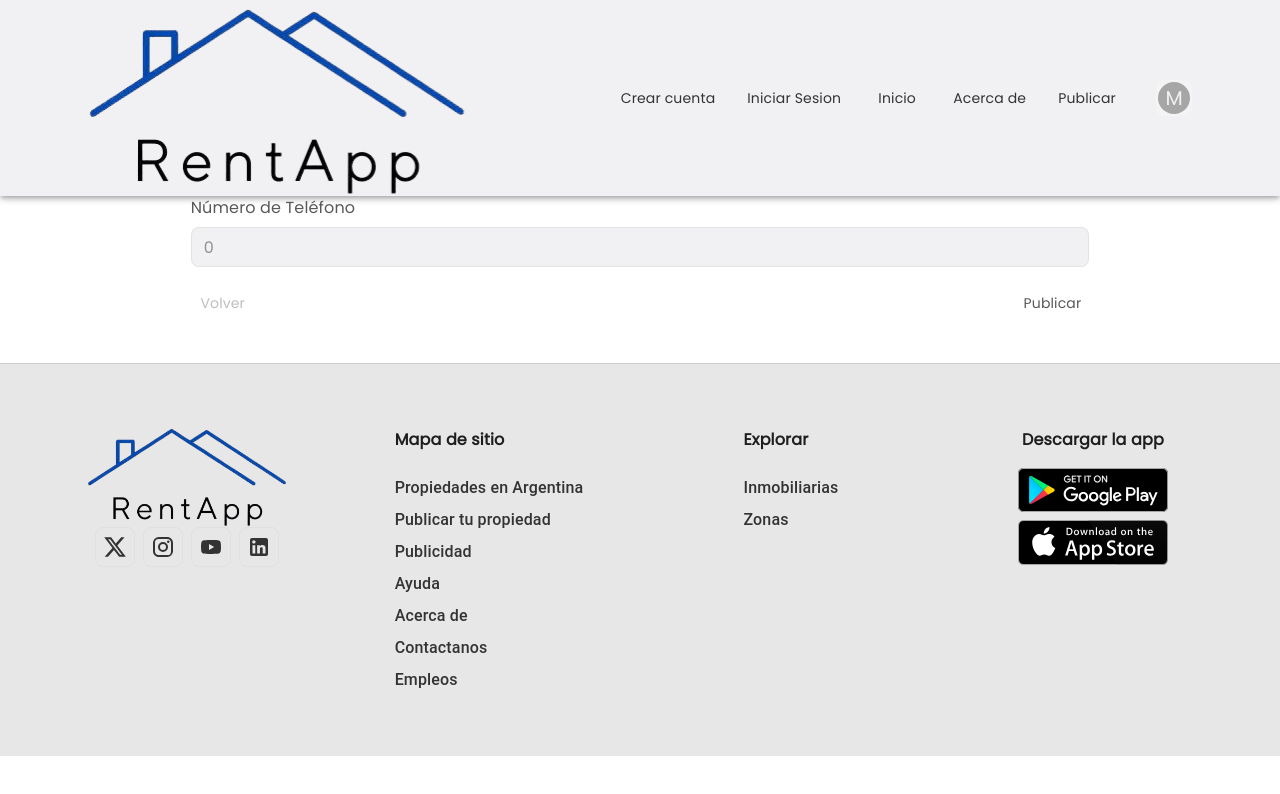
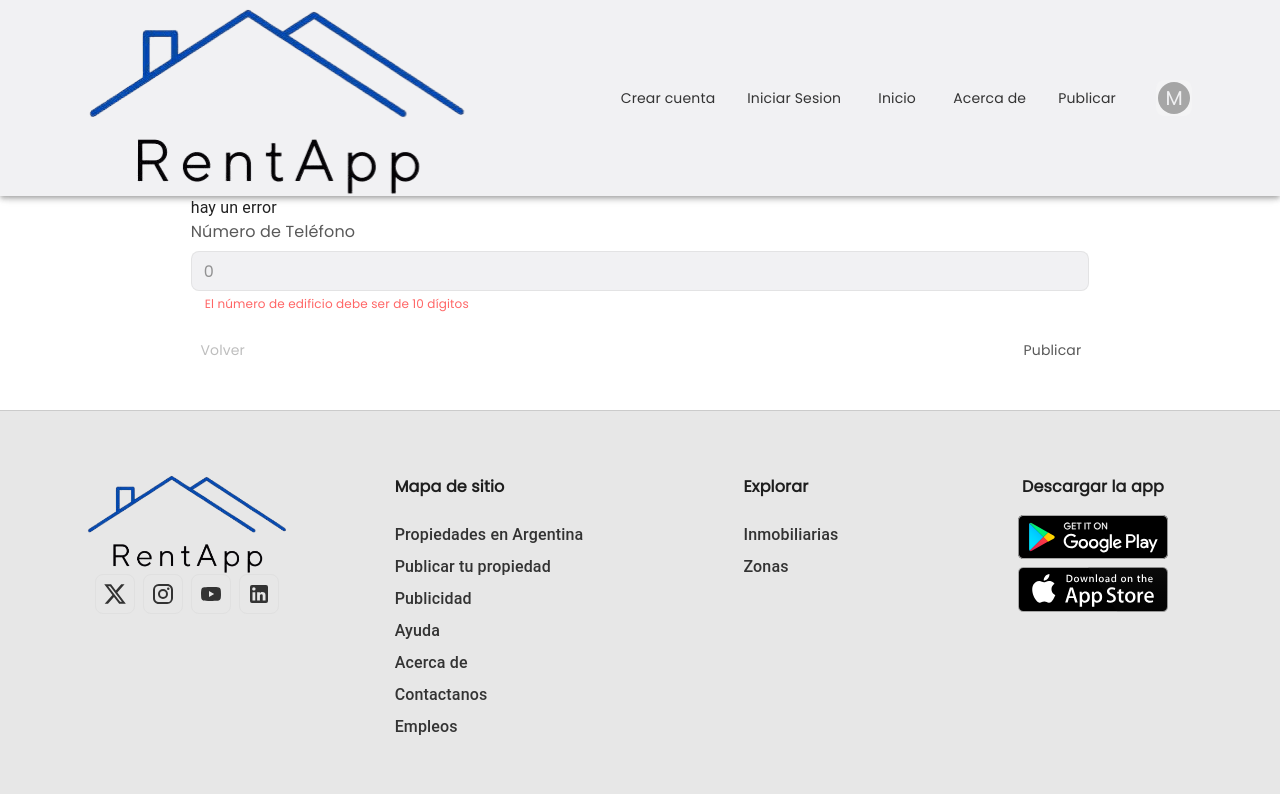
Before and after one commit to gonblas/rentapp, a React (Vite) app in the folder client/: page /publish-property in a window 1280 px wide. Both pictures are taken after a click on the button "Publicar". Shown: the top 794 px of the page. Built offline with nearby package versions, Linux system fonts and the light colour scheme.

Commit message:
Refactor HorizontalLinearStepper and SelectBuilding components to utilize PublishPropertyContext

```diff
--- a/client/src/components/HorizontalLinearStepper.jsx
+++ b/client/src/components/HorizontalLinearStepper.jsx
@@ -10,6 +10,8 @@ import StepConnector, {
 } from "@mui/material/StepConnector"
 import { styled } from "@mui/material/styles"
 import Container from "@mui/material/Container"
+import { useContext, useState } from "react"
+import PublishPropertyContext from "./publish-property/PublishPropertyContext"
 
 const ColorlibConnector = styled(StepConnector)(({ theme }) => ({
   [`&.${stepConnectorClasses.alternativeLabel}`]: {
@@ -36,22 +38,17 @@ const ColorlibConnector = styled(StepConnector)(({ theme }) => ({
   },
 }))
 
-export default function HorizontalLinearStepper({
-  componets,
-  steps,
-  nextStepFunction,
-  setErrors,
-  formData,
-}) {
-  const [activeStep, setActiveStep] = React.useState(0)
+export default function HorizontalLinearStepper({ componets, steps }) {
+  const { formData, setErrors, nextStepFunction } = useContext(
+    PublishPropertyContext,
+  )
+
+  const [activeStep, setActiveStep] = useState(0)
 
   const handleNext = () => {
-    let isValid = nextStepFunction[activeStep](
-      setErrors[activeStep],
-      formData[activeStep],
-    )
+    let isValid = nextStepFunction[activeStep](setErrors, formData[activeStep])
     if (isValid) {
-      setActiveStep((prevActiveStep) => prevActiveStep + 1)
+      setActiveStep((prevActiveStep) => prevActiveStep + 1);
     }
   }
 
--- /dev/null
+++ b/client/src/components/publish-property/PublishPropertyContext.jsx
@@ -0,0 +1,5 @@
+import { createContext } from "react"
+
+const PublishPropertyContext = createContext(undefined)
+
+export default PublishPropertyContext
--- a/client/src/components/publish-property/SelectBuilding.jsx
+++ b/client/src/components/publish-property/SelectBuilding.jsx
@@ -2,21 +2,26 @@ import React from "react"
 import FormControl from "@mui/material/FormControl"
 import FormLabel from "@mui/material/FormLabel"
 import TextField from "@mui/material/TextField"
+import { useContext } from "react"
+import PublishPropertyContext from "./PublishPropertyContext"
 
-function SelectBuilding({ formData, handleOnChange, errors }) {
+function SelectBuilding() {
+  const { formData, errors, handleOnChange } = useContext(
+    PublishPropertyContext,
+  )
   return (
     <FormControl>
       <FormControl>
-        {errors.building_id.hasError && <h1>hay un error</h1>}
+        {errors[0].building_id.hasError && <h1>hay un error</h1>}
         <FormLabel htmlFor="number">Número de Teléfono</FormLabel>
         <TextField
           id="building_id"
           name="building_id"
           placeholder="0"
-          value={formData.building_ig}
+          value={formData[0].building_ig}
           onChange={(e) => handleOnChange(e, 0)}
-          error={errors.building_id.hasError}
-          helperText={errors.building_id.message}
+          error={errors[0].building_id.hasError}
+          helperText={errors[0].building_id.message}
           variant="outlined"
           type="number"
           pattern="[0-9]{3}-[0-9]{3}-[0-9]{4}"
--- a/client/src/pages/PublishProperty.jsx
+++ b/client/src/pages/PublishProperty.jsx
@@ -6,6 +6,7 @@ import SelectBuilding from "../components/publish-property/SelectBuilding"
 // import Multimedia from "../components/publish-property/Multimedia"
 // import Characteristics from "../components/publish-property/Characteristics"
 // import ReviewProperty from "../components/publish-property/ReviewProperty"
+import PublishPropertyContext from "../components/publish-property/PublishPropertyContext"
 
 function PublishProperty() {
   const steps = [
@@ -16,25 +17,24 @@ function PublishProperty() {
   ]
 
   const validateStep1 = (setErrors, formData) => {
-    const setFieldError = (field, hasError, message) => {
-      setErrors((prevErrors) => ({
-        ...prevErrors,
-        [field]: { hasError, message },
-      }))
-    }
-
     const { building_id } = formData
-
     let isValid = true
 
     if (!building_id || building_id.length < 10) {
-      setFieldError(
-        "building_id",
-        true,
-        "El número de teléfono debe tener al menos 10 dígitos."
-      )
+      setErrors((prevErrors) => {
+        const updatedErrors = [...prevErrors]
+        updatedErrors[0] = {
+          ...updatedErrors[0],
+          building_id: {
+            hasError: true,
+            message: "El número de edificio debe ser de 10 dígitos",
+          },
+        }
+        return updatedErrors
+      })
       isValid = false
     }
+
     console.log(isValid)
     console.log(formData)
     return isValid
@@ -64,10 +64,8 @@ function PublishProperty() {
   const handleOnChange = (event, index) => {
     const { name, value, type, checked } = event.target
 
-    // Determina el valor de acuerdo al tipo de campo (checkbox o texto)
     const newValue = type === "checkbox" ? checked : value
 
-    // Actualiza el estado de forma general
     setFormData((prevData) => {
       const updatedData = [...prevData]
       updatedData[index] = {
@@ -79,12 +77,7 @@ function PublishProperty() {
   }
 
   const comps = [
-    <SelectBuilding
-      key={0}
-      formData={formData[0]}
-      handleOnChange={handleOnChange}
-      errors={errors[0]}
-    />,
+    <SelectBuilding key={0} />,
     // <Multimedia key={1} />,
     // <Characteristics key={2} />,
     // <ReviewProperty key={3} />,
@@ -100,16 +93,18 @@ function PublishProperty() {
         width: "90%",
       }}
     >
-      {errors[0].building_id.hasError && (
-        <h1>hay un error en el número de teléfono</h1>
-      )}
-      <HorizontalLinearStepper
-        componets={comps}
-        steps={steps}
-        nextStepFunction={nextStepFunction}
-        setErrors={setErrors}
-        formData={formData}
-      />
+      <PublishPropertyContext.Provider
+        value={{
+          formData,
+          setFormData,
+          errors,
+          setErrors,
+          nextStepFunction,
+          handleOnChange,
+        }}
+      >
+        <HorizontalLinearStepper componets={comps} steps={steps} />
+      </PublishPropertyContext.Provider>
     </Container>
   )
 }
```
